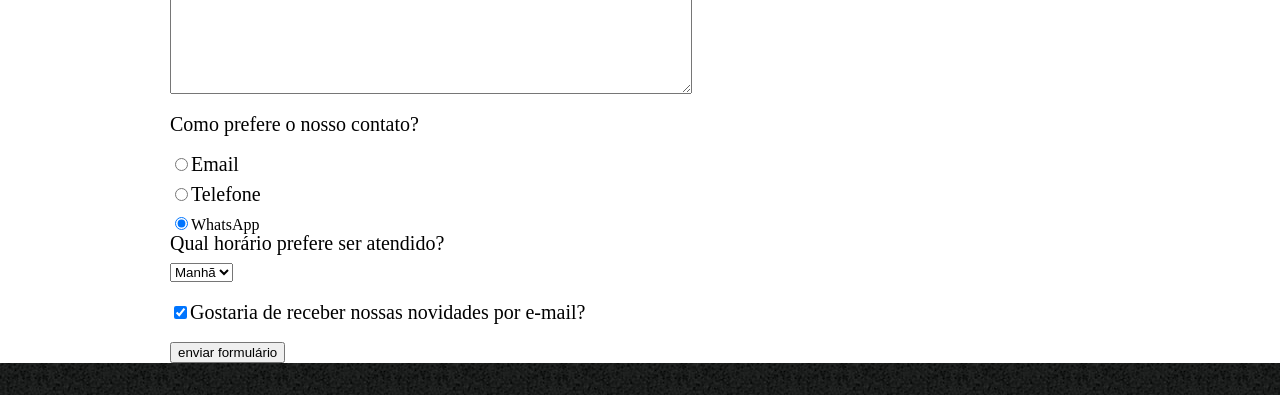
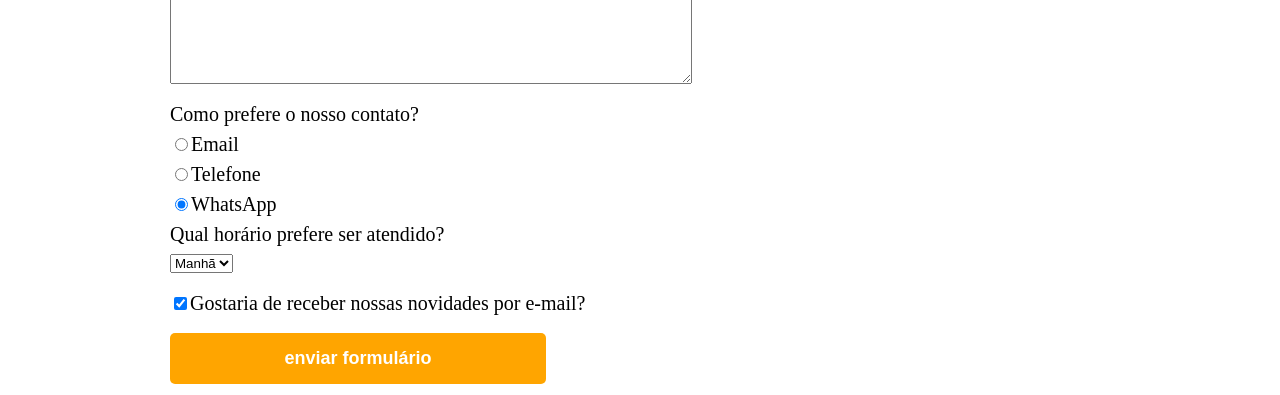
Before and after one commit to jimennarocha/barberia-alura, a plain HTML site: page contato.html in a window 1280 px wide. Shown: the part 678-1073 px from the top of the page. Drawn offline with Linux system fonts and the light colour scheme.

Commit message:
melhorando botões e transições

```diff
--- a/contato.html
+++ b/contato.html
@@ -47,7 +47,7 @@
                     <legend>Como prefere o nosso contato?</legend>
                     <label for="radio-email"><input type="radio" name="contato" value="email" id="radio-email">Email </label>
                     <label for="radio-telefone"><input type="radio" name="contato"value="telefone" id="radio-telefone">Telefone</label>
-                    <label for="radio-whatsap"></label><input type="radio" name="contato" value="whatsapp" id="radio-whatsap" checked>WhatsApp</label>
+                    <label for="radio-whatsap"><input type="radio" name="contato" value="whatsapp" id="radio-whatsap" checked>WhatsApp</label>
                 </fieldset>
 
                 <fieldset>
@@ -62,7 +62,7 @@
                 <label class="checkbox"><input type="checkbox" checked>Gostaria de receber nossas novidades por e-mail?</label>
 
 
-                <input type="submit" value="enviar formulário">
+                <input type="submit" value="enviar formulário" class="enviar">
             </form>
         </main>
 
--- a/style.css
+++ b/style.css
@@ -79,6 +79,7 @@ footer {
     text-align: center;
     background: url("imagens/bg.jpg");
     padding: 40px 0;
+    margin: 40px 0 0 0;
 }
 
 .copyright {
@@ -95,7 +96,7 @@ main {
     form label, form legend {
         display: block;
         font-size: 20px;
-        margin: 10px 0 10px
+        margin: 0 0 10px
     }
 
     .input-padrao {
@@ -108,3 +109,22 @@ main {
     .checkbox {
         margin: 20px 0
     }
+
+    .enviar {
+
+        width: 40%;
+        padding: 15px 0;
+        background: orange;
+        color: white;
+        font-weight: bold;
+        font-size: 18px;
+        border: none;
+        border-radius: 5px;
+        transition: 1s all;
+        cursor: pointer;
+    }
+
+    .enviar:hover {
+        background: darkorange;
+        transform: scale(1.2);
+    }
```
